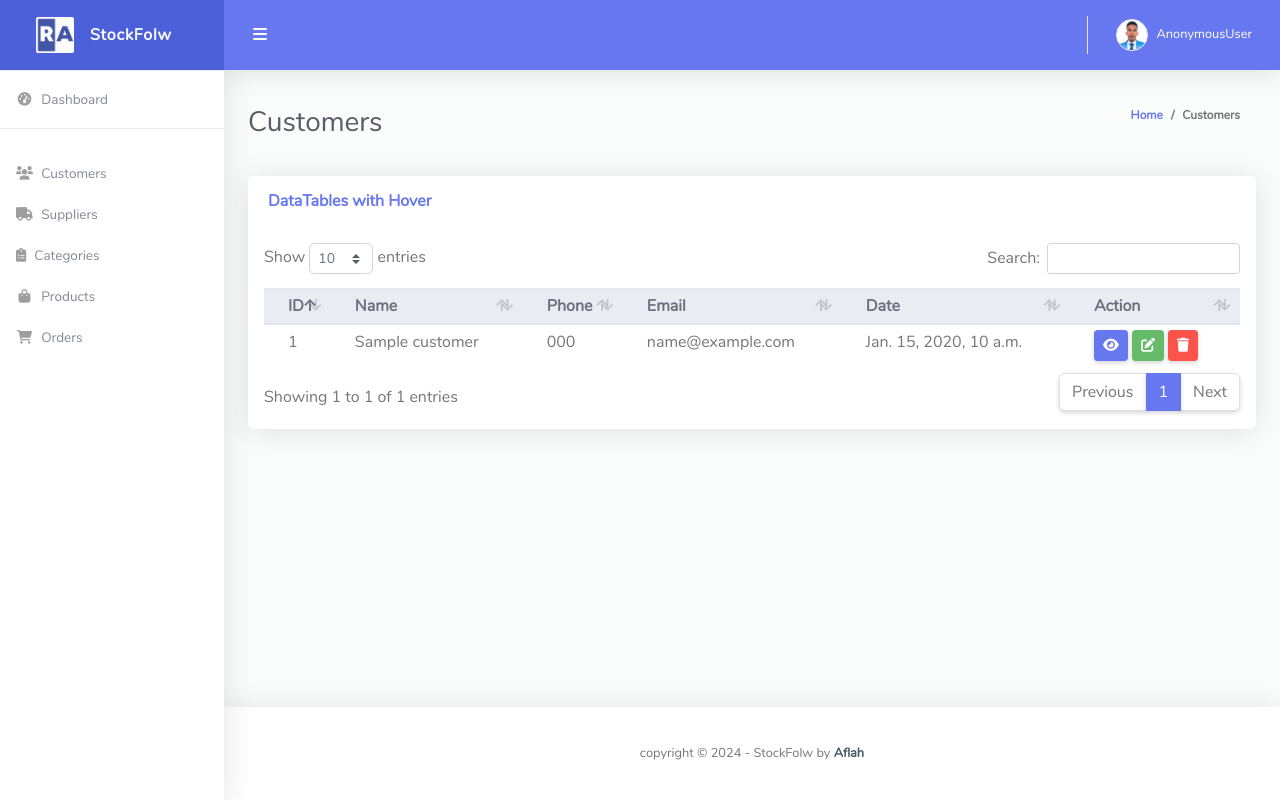
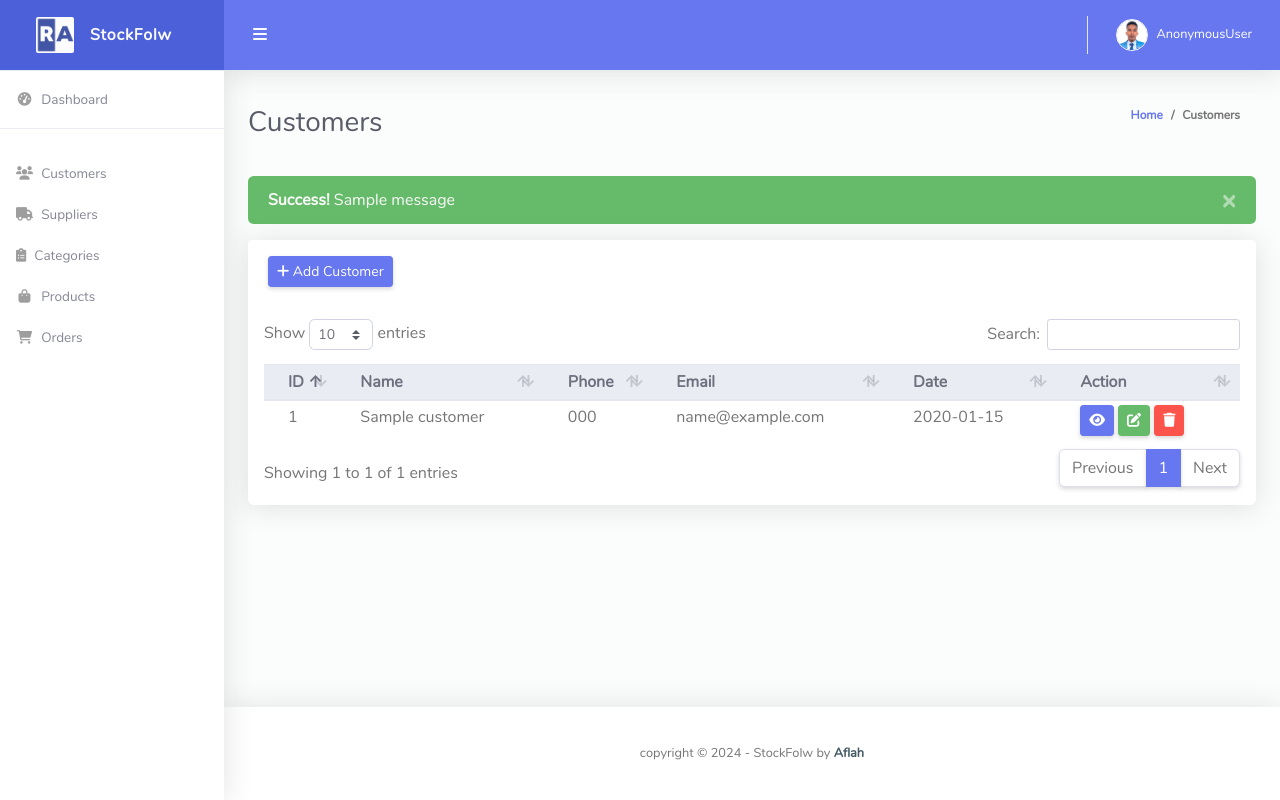
Before and after one commit to AflaxCade/Inventory-Management-System, a Django app: template templates/customer.html in a window 1280 px wide. Run offline with Django 3.2, Linux system fonts and the light colour scheme; the template is opened without the code that fills it: most values are stand-ins (such as "Sample title", 1, 10 or a date in 2020); one stand-in notice (Sample message) is shown; form fields are guessed from the names that the template uses; some libraries are stand-ins or nearby versions.

Commit message:
modified file style

```diff
--- a/templates/customer.html
+++ b/templates/customer.html
@@ -11,13 +11,82 @@
         </ol>
     </div>
 
+    <!-- Add Customer Modal -->
+    <div class="modal fade" id="modal-add-customer" tabindex="-1" role="dialog" aria-labelledby="modal-add-customerLabel"
+            aria-hidden="true">
+            <div class="modal-dialog modal-dialog-scrollable" role="document">
+              <div class="modal-content">
+                <div class="modal-header">
+                  <h5 class="modal-title" id="modal-add-customerLabel">Add New Customer</h5>
+                  <button type="button" class="close" data-dismiss="modal" aria-label="Close">
+                    <span aria-hidden="true">&times;</span>
+                  </button>
+                </div>
+                <div class="modal-body">
+                    <form action="{% url 'create_customer' %}" method="post">
+                        {% csrf_token %}
+
+                        <div class="form-group row">
+                            <label class="col-sm-3 col-form-label">Name</label>
+                            <div class="col-sm-9">
+                                {{ form.name}}
+                            </div>
+                        </div>
+                        <div class="form-group row">
+                            <label class="col-sm-3 col-form-label">Phone</label>
+                            <div class="col-sm-9">
+                                {{ form.phone}}
+                            </div>
+                        </div>
+                        <div class="form-group row">
+                            <label class="col-sm-3 col-form-label">Email</label>
+                            <div class="col-sm-9">
+                                {{ form.email}}
+                            </div>
+                        </div>
+                        <div class="modal-footer">
+                            <button type="button" class="btn btn-outline-primary" data-dismiss="modal">Close</button>
+                            <button type="submit" class="btn btn-primary">Create</button>
+                        </div>
+                    </form>
+                </div>
+              </div>
+            </div>
+          </div>
+    <!-- end Customer Modal -->
+
+
+    <div>
+        {% if messages %}
+        {% for message in messages %}
+        {% if message.tags == 'success' %}
+        <div class="alert alert-success alert-dismissible fade show" role="alert">
+            <strong>Success!</strong> {{ message }}
+            <button class="close" type="button" data-dismiss="alert" aria-label="Close">
+                <span aria-hidden="true">×</span>
+            </button>
+        </div>
+        {% else %}
+        <div class="alert alert-danger alert-dismissible fade show" role="alert">
+            <strong>Error!</strong> {{ message }}
+            <button class="close" type="button" data-dismiss="alert" aria-label="Close">
+                <span aria-hidden="true">×</span>
+            </button>
+        </div>
+        {% endif %}
+        {% endfor %}
+        {% endif %}
+    </div>
+
     <!-- Row -->
     <div class="row">
         <!-- DataTable with Hover -->
         <div class="col-lg-12">
             <div class="card mb-4">
                 <div class="card-header py-3 d-flex flex-row align-items-center justify-content-between">
-                    <h6 class="m-0 font-weight-bold text-primary">DataTables with Hover</h6>
+                    <button class="btn btn-sm btn-primary" data-toggle="modal" data-target="#modal-add-customer">
+                        <i class="fas fa-plus"></i> Add Customer
+                    </button>
                 </div>
                 <div class="table-responsive p-3">
                     <table class="table align-items-center table-flush table-hover table-sm" id="dataTableHover">
@@ -38,7 +107,7 @@
                                 <td>{{ customer.name }}</td>
                                 <td>{{ customer.phone }}</td>
                                 <td>{{ customer.email }}</td>
-                                <td>{{ customer.date_created }}</td>
+                                <td>{{ customer.date_created|date:"Y-m-d" }}</td>
                                 <td>
                                     <a href="" class="btn btn-sm btn-primary">
                                         <i class="fas fa-eye"></i>
```
